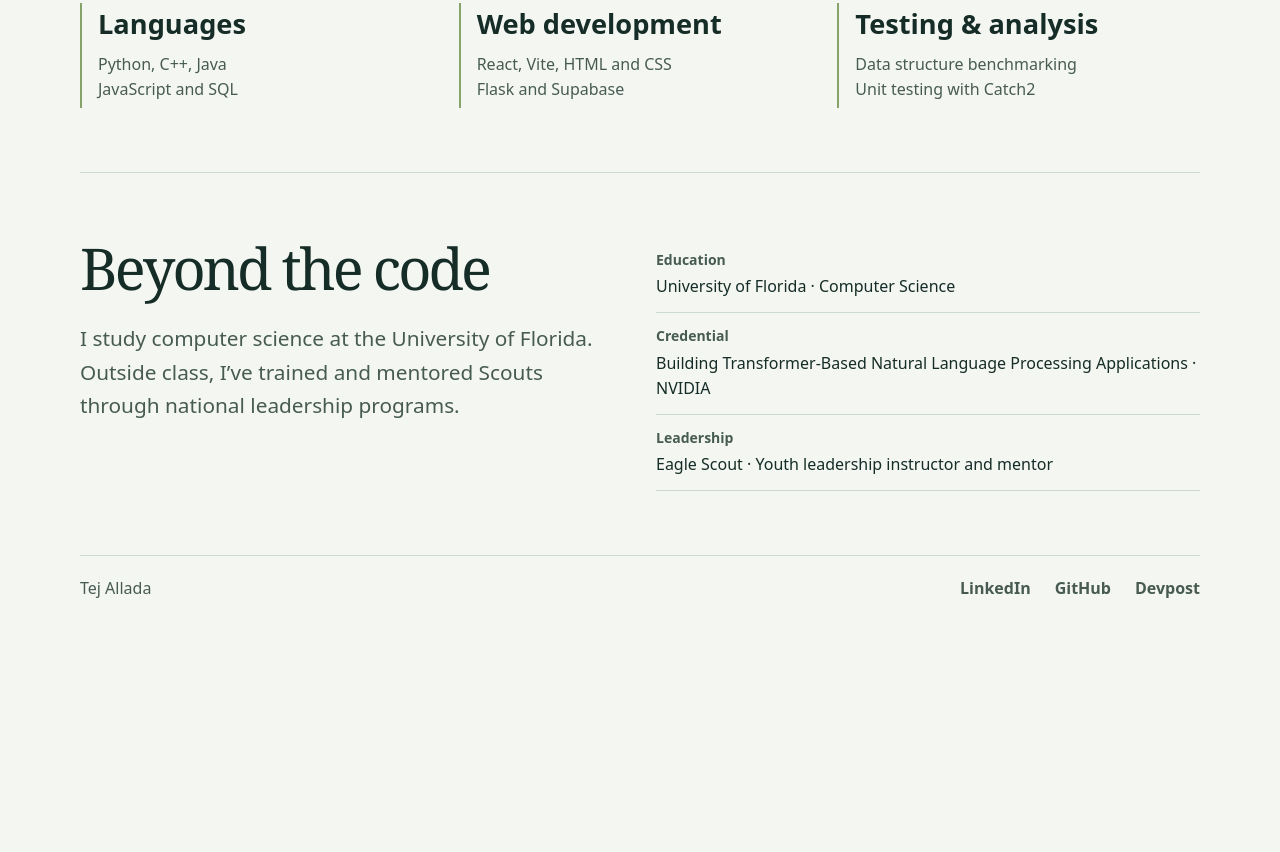
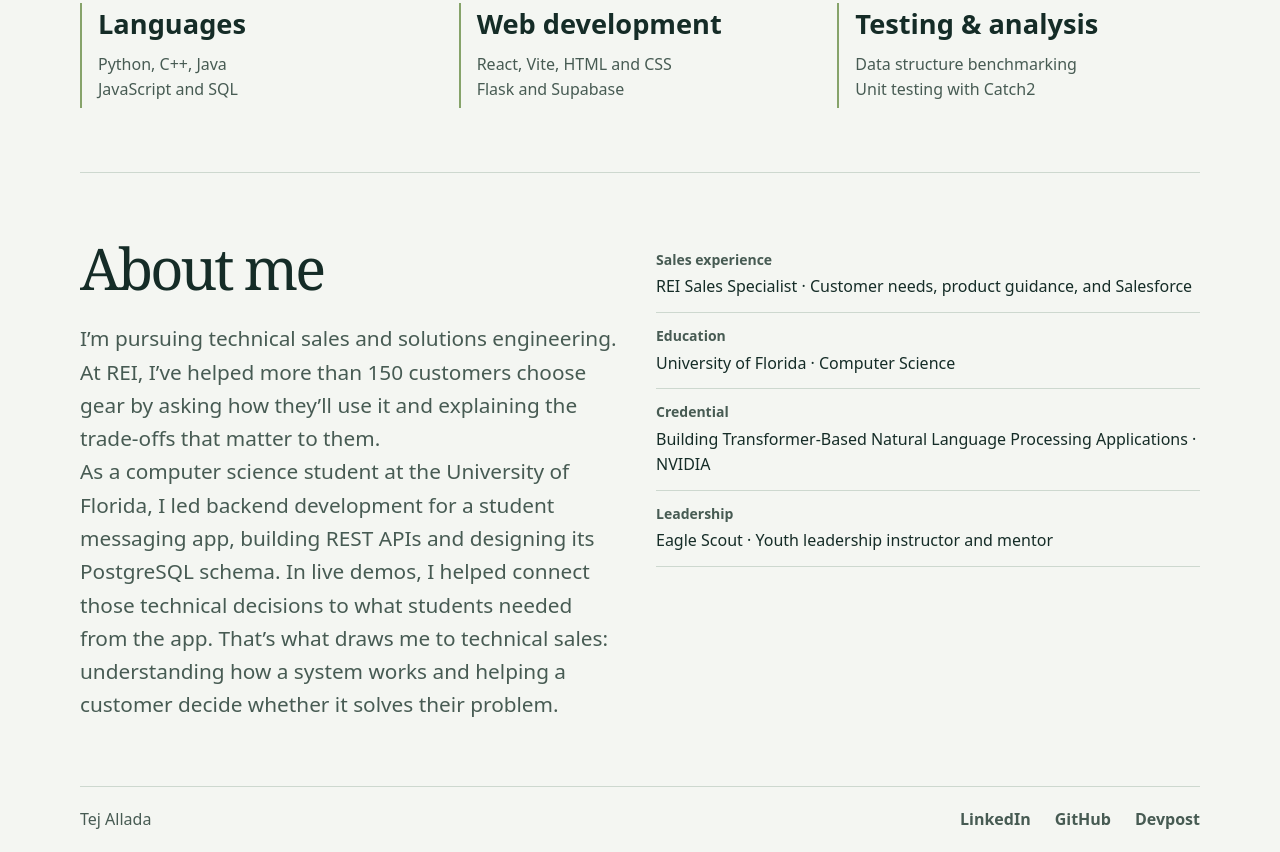
Before and after one commit to tejallada/tejallada.github.io, a plain HTML site: page docs/index.html in a window 1280 px wide. Shown: the part 1709-2561 px from the top of the page. Before the commit the page ends 2331 px from the top, so only its background shows below. Drawn offline with Linux system fonts and the light colour scheme.

Commit message:
updated about section to highlight Technica Sales instead of SWE

```diff
--- a/docs/index.html
+++ b/docs/index.html
@@ -78,8 +78,13 @@
       </div>
     </section>
     <section class="section about" id="about" aria-labelledby="about-title">
-      <div><h2 id="about-title">Beyond the code</h2><p class="about-intro">I study computer science at the University of Florida. Outside class, I’ve trained and mentored Scouts through national leadership programs.</p></div>
+      <div>
+        <h2 id="about-title">About me</h2>
+        <p class="about-intro">I’m pursuing technical sales and solutions engineering. At REI, I’ve helped more than 150 customers choose gear by asking how they’ll use it and explaining the trade-offs that matter to them.</p>
+        <p class="about-intro">As a computer science student at the University of Florida, I led backend development for a student messaging app, building REST APIs and designing its PostgreSQL schema. In live demos, I helped connect those technical decisions to what students needed from the app. That’s what draws me to technical sales: understanding how a system works and helping a customer decide whether it solves their problem.</p>
+      </div>
       <dl>
+        <div><dt>Sales experience</dt><dd>REI Sales Specialist · Customer needs, product guidance, and Salesforce</dd></div>
         <div><dt>Education</dt><dd>University of Florida · Computer Science</dd></div>
         <div><dt>Credential</dt><dd>Building Transformer-Based Natural Language Processing Applications · NVIDIA</dd></div>
         <div><dt>Leadership</dt><dd>Eagle Scout · Youth leadership instructor and mentor</dd></div>
```
